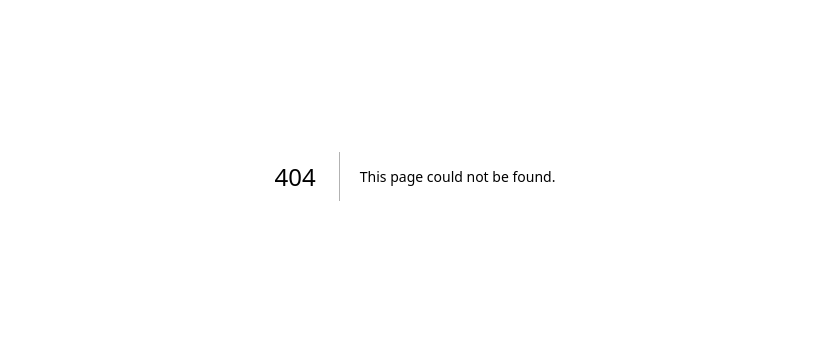
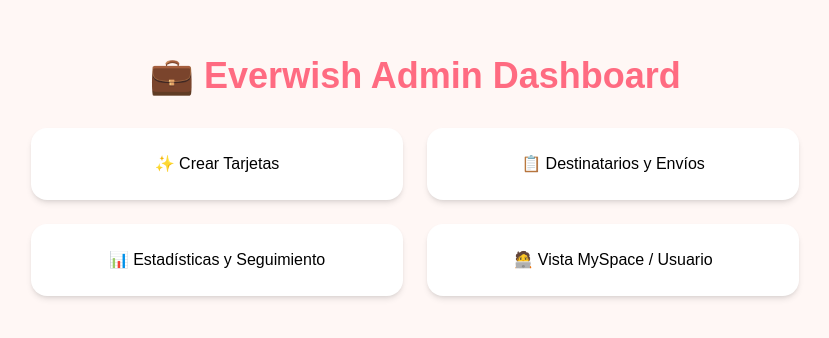
Before and after one commit to everwishhq-commits/EverWish, a Next.js app: page /admin in a window 1280 px wide. Before the commit this address had no page. Shown: the part 224-562 px from the top of the page, without its empty margins (225-1054 px from the left). Built offline with nearby package versions, Linux system fonts and the light colour scheme.

Commit message:
Create page.js

```diff
--- /dev/null
+++ b/app/admin/page.js
@@ -0,0 +1,43 @@
+"use client";
+
+import Link from "next/link";
+
+export default function AdminPage() {
+  return (
+    <div className="min-h-[100dvh] flex flex-col items-center justify-center bg-[#fff7f5] p-10">
+      <h1 className="text-4xl font-bold text-[#ff6b81] mb-8">
+        💼 Everwish Admin Dashboard
+      </h1>
+
+      <div className="grid gap-6 sm:grid-cols-2 max-w-3xl w-full">
+        <Link
+          href="/admin/editor"
+          className="p-6 bg-white rounded-2xl shadow-md hover:shadow-lg transition text-center"
+        >
+          ✨ Crear Tarjetas
+        </Link>
+
+        <Link
+          href="/admin/recipients"
+          className="p-6 bg-white rounded-2xl shadow-md hover:shadow-lg transition text-center"
+        >
+          📋 Destinatarios y Envíos
+        </Link>
+
+        <Link
+          href="/admin/stats"
+          className="p-6 bg-white rounded-2xl shadow-md hover:shadow-lg transition text-center"
+        >
+          📊 Estadísticas y Seguimiento
+        </Link>
+
+        <Link
+          href="/cards/myspace"
+          className="p-6 bg-white rounded-2xl shadow-md hover:shadow-lg transition text-center"
+        >
+          🧑‍💻 Vista MySpace / Usuario
+        </Link>
+      </div>
+    </div>
+  );
+}
```
